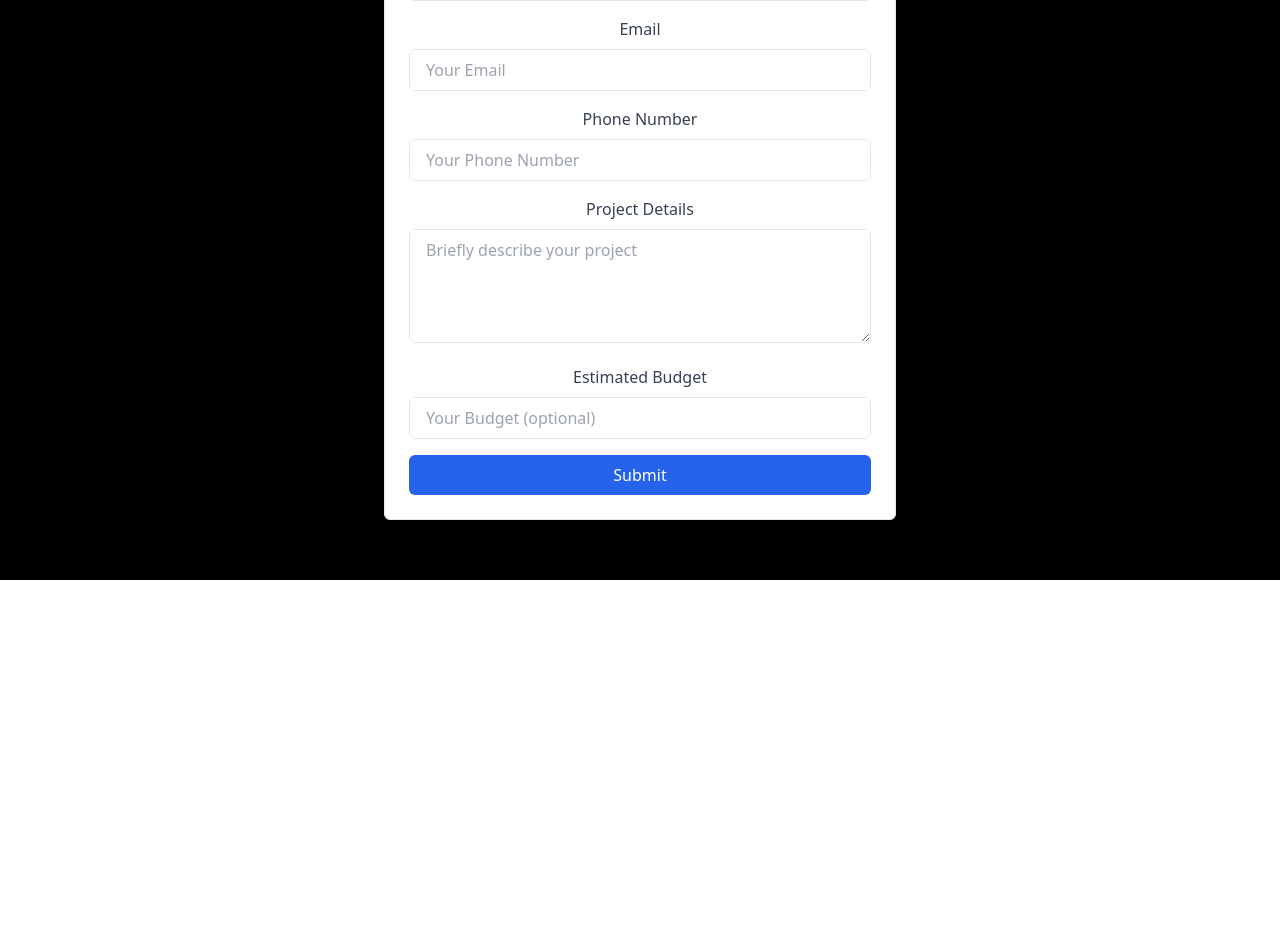
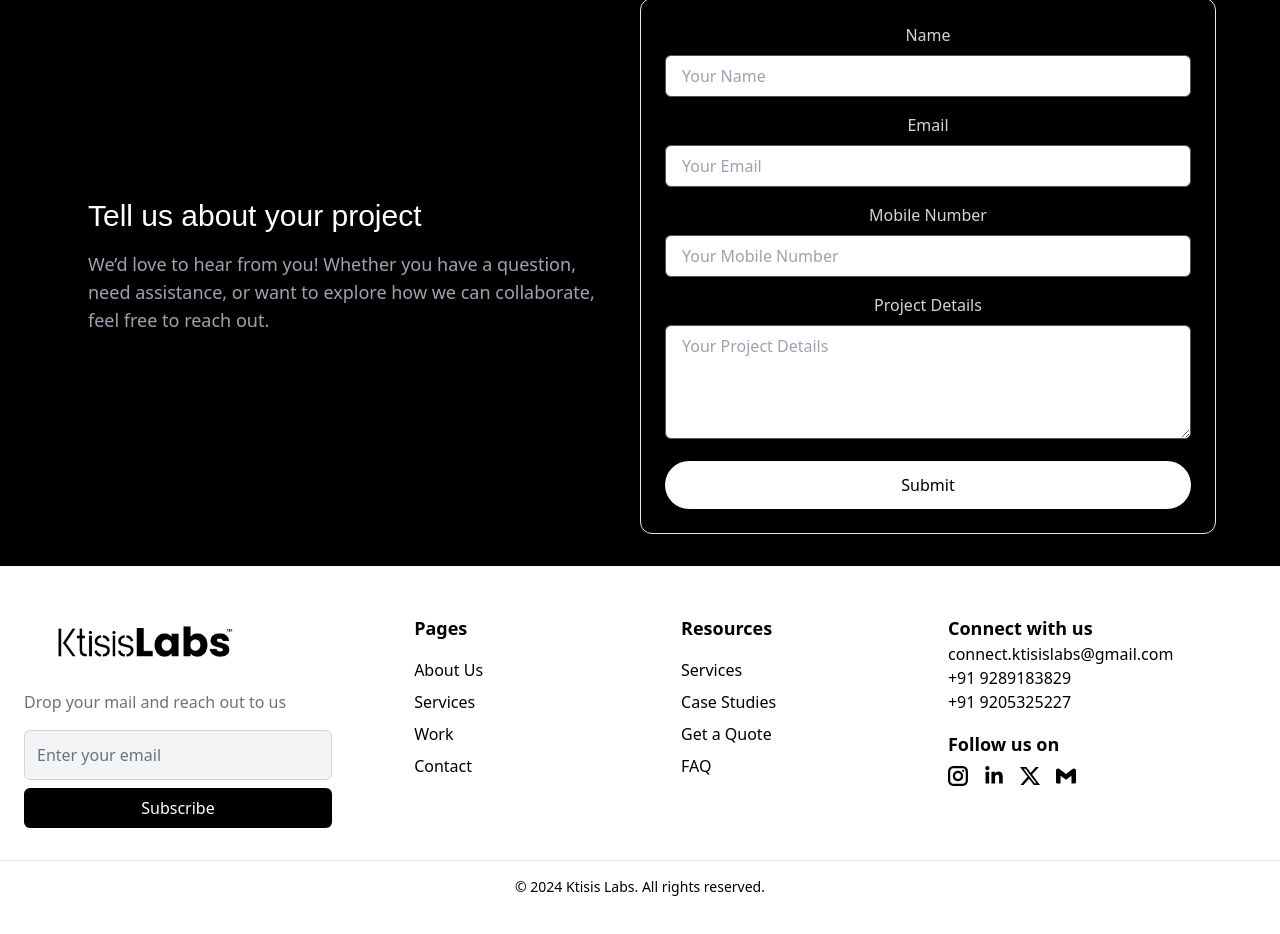
Before and after one commit to ktisislabs/OfficialSite, a React (Create React App) app: page /Contact in a window 1280 px wide. Shown: the part 220-1154 px from the top of the page. Before the commit the page ends 800 px from the top, so only its background shows below. Built offline with nearby package versions, Linux system fonts and the light colour scheme.

Commit message:
updated code

```diff
--- a/src/Pages/About.jsx
+++ b/src/Pages/About.jsx
@@ -2,7 +2,7 @@ import React from 'react';
 import VideoBack from '../Assets/Background.mp4';
 import Navbar from '../components/Navbar';
 import '../Styles/About.css'
-
+import Footer from '../components/Footer'
 
 
 function About() {
@@ -31,7 +31,9 @@ function About() {
           Connect : connect.ktisislabs@gmail.com
           </p>
         </div>
+
       </div>
+      <Footer/>
     </>
   );
 }
--- a/src/Pages/Contact.jsx
+++ b/src/Pages/Contact.jsx
@@ -1,124 +1,91 @@
 import React from "react";
 import Navbar from '../components/Navbar';
-import { GrInstagram } from "react-icons/gr";
-import { FaLinkedinIn } from "react-icons/fa";
-import { BsTwitterX } from "react-icons/bs";
-import { SiGmail } from "react-icons/si";
-import { IoCall } from "react-icons/io5";
+import Footer from "../components/Footer";
+
 
 export default function Contact() {
   return (
     <>
-      <div className='relative w-full h-screen bg-black overflow-y-auto'>
+      <div className="relative w-full min-h-screen bg-black overflow-y-auto">
         {/* Navbar component */}
         <Navbar />
 
         {/* Contact Section */}
-        <div className="absolute z-20 flex flex-col justify-center items-center text-center w-full h-auto px-4">
-          {/* Text hover effect */}
-
+        <div className="Contact-Section flex flex-col justify-center items-center text-center w-full h-auto px-4 py-8">
+          <p className="text-white font-poppins text-5xl font-medium mb-16">Get Your Quote</p>
 
           {/* Form Section */}
-          <form
-            className="border w-full max-w-lg bg-white shadow-lg p-6 rounded-md mt-1"
-            onSubmit={(e) => {
-              e.preventDefault();
-              alert('Form submitted!'); // Replace with API call for form submission
-            }}
-          >
-            <h2 className="text-xl font-semibold mb-4">Request a Quote</h2>
+          <div className="Form-Section flex flex-wrap items-center justify-center w-full max-w-6xl">
+            {/* Left Text Section */}
+            <div className="Form-Text flex flex-col items-start justify-center w-full lg:w-1/2 px-6 mb-8 lg:mb-0">
+              <p className="text-white font-poppins text-3xl font-medium mb-4">Tell us about your project</p>
+              <p className="text-lg text-gray-400 text-left">
+                We’d love to hear from you! Whether you have a question, need assistance,
+                or want to explore how we can collaborate, feel free to reach out.
+              </p>
+            </div>
 
-            {/* Name Field */}
+            {/* Right Form Section */}
+            <form className="w-full lg:w-1/2 bg-black border border-gray-200 rounded-xl p-6">
               <div className="mb-4">
-              <label htmlFor="name" className="block text-gray-700 font-medium mb-2">Name</label>
+                <label htmlFor="name" className="block text-gray-300 font-medium mb-2">Name</label>
                 <input
                   type="text"
                   id="name"
                   name="name"
                   required
-                className="w-full px-4 py-2 border rounded-md focus:outline-none focus:ring-2 focus:ring-blue-500"
+                  className="w-full px-4 py-2 border border-gray-600 rounded-md bg-white text-gray-300 focus:outline-none focus:ring-2 focus:ring-blue-500"
                   placeholder="Your Name"
                 />
               </div>
-
-            {/* Email Field */}
               <div className="mb-4">
-              <label htmlFor="email" className="block text-gray-700 font-medium mb-2">Email</label>
+                <label htmlFor="email" className="block text-gray-300 font-medium mb-2">Email</label>
                 <input
                   type="email"
                   id="email"
                   name="email"
                   required
-                className="w-full px-4 py-2 border rounded-md focus:outline-none focus:ring-2 focus:ring-blue-500"
+                  className="w-full px-4 py-2 border border-gray-600 rounded-md bg-white text-gray-300 focus:outline-none focus:ring-2 focus:ring-blue-500"
                   placeholder="Your Email"
                 />
               </div>
-
-            {/* Phone Number Field */}
               <div className="mb-4">
-              <label htmlFor="phone" className="block text-gray-700 font-medium mb-2">Phone Number</label>
+                <label htmlFor="mobilenumber" className="block text-gray-300 font-medium mb-2">Mobile Number</label>
                 <input
-                type="tel"
-                id="phone"
-                name="phone"
-                className="w-full px-4 py-2 border rounded-md focus:outline-none focus:ring-2 focus:ring-blue-500"
-                placeholder="Your Phone Number"
+                  type="text"
+                  id="mobilenumber"
+                  name="mobilenumber"
+                  required
+                  className="w-full px-4 py-2 border border-gray-600 rounded-md bg-white text-gray-300 focus:outline-none focus:ring-2 focus:ring-blue-500"
+                  placeholder="Your Mobile Number"
+                />
+              </div>
+              <div className="mb-4">
+                <label htmlFor="project" className="block text-gray-300 font-medium mb-2">Project Details</label>
+                <textarea
+                  id="project"
+                  name="project"
+                  required
+                  rows="4"
+                  className="w-full px-4 py-2 border border-gray-600 rounded-md bg-white text-gray-300 focus:outline-none focus:ring-2 focus:ring-blue-500"
+                  placeholder="Your Project Details"
                 />
               </div>
 
-            {/* Project Details Field */}
-            <div className="mb-4">
-              <label htmlFor="details" className="block text-gray-700 font-medium mb-2">Project Details</label>
-              <textarea
-                id="details"
-                name="details"
-                rows="4"
-                required
-                className="w-full px-4 py-2 border rounded-md focus:outline-none focus:ring-2 focus:ring-blue-500"
-                placeholder="Briefly describe your project"
-              ></textarea>
-            </div>
-
-            {/* Budget Field */}
-            <div className="mb-4">
-              <label htmlFor="budget" className="block text-gray-700 font-medium mb-2">Estimated Budget</label>
-              <input
-                type="text"
-                id="budget"
-                name="budget"
-                className="w-full px-4 py-2 border rounded-md focus:outline-none focus:ring-2 focus:ring-blue-500"
-                placeholder="Your Budget (optional)"
-              />
-            </div>
-
-            {/* Submit Button */}
-            <button
-              type="submit"
-              className="w-full bg-blue-600 text-white py-2 rounded-md hover:bg-blue-700 transition"
-            >
+              <button className="w-full py-3 rounded-full bg-white text-black hover:bg-black hover:text-white hover:border hover:border-white">
                 Submit
               </button>
             </form>
+          </div>
 
-          {/* Social media icons */}
-          <div className="flex flex-wrap justify-center items-center gap-7 text-white mt-16">
-            <a href='https://www.instagram.com/ktisislabs/' target='blank_' className="flex flex-col items-center hover:text-yellow-500 transition-all">
-              <GrInstagram className='w-5 h-5 sm:w-8 sm:h-8' />Instagram
-            </a>
-            <a href='https://www.linkedin.com/company/ktisis-labs' target='blank_' className="flex flex-col items-center hover:text-blue-500 transition-all">
-              <FaLinkedinIn className='w-6 h-6 sm:w-8 sm:h-8' />Linkedin
-            </a>
-            <a href='https://x.com/KtisisL24135' target='blank_' className="flex flex-col items-center hover:text-gray-500 transition-all">
-              <BsTwitterX className='w-6 h-6 sm:w-8 sm:h-8' />X.com
-            </a>
-            <a href='mailto:connect.ktisislabs@gmail.com' target='_blank' className="flex flex-col items-center hover:text-red-500 transition-all">
-              <SiGmail className='w-6 h-6 sm:w-8 sm:h-8' />Gmail
-            </a>
-            <a href="tel:+919289183829" className="flex flex-col items-center hover:text-green-500 transition-all">
-              <IoCall className='w-6 h-6 sm:w-8 sm:h-8' />+91 9289183829
-            </a>
+
+
+
+
+
+
         </div>
-        </div>
+        <Footer/>
       </div>
     </>
   );
--- a/src/Pages/HomePage.jsx
+++ b/src/Pages/HomePage.jsx
@@ -9,7 +9,7 @@ import HomePageScene from "../components/HomepageScene";
 function HomePage() {
   return (
     <>
-      <div className="Homepage-Container w-full min-h-screen bg-black overflow-auto relative z-20">
+      <div className="Homepage-Container w-full min-h-screen bg-black overflow-y-auto overflow-x-hidden relative z-20">
         {/* Navbar */}
         <Navbar />
 
@@ -46,9 +46,9 @@ function HomePage() {
         </section>
 
         {/* Footer Section */}
-        <section className="relative px-4 sm:px-8 lg:px-16 z-20">
+
           <Footer />
-        </section>
+
       </div>
     </>
   );
--- a/src/Pages/Work.jsx
+++ b/src/Pages/Work.jsx
@@ -3,6 +3,7 @@ import Navbar from "../components/Navbar";
 import { WorkData } from "../Data/Work";
 import { CaseStudyData } from "../Data/casestudy"; // Import CaseStudyData
 import Casestudy from "../components/Casestudy";
+import Footer from '../components/Footer'
 
 function Work() {
   const [openCaseStudy, setOpenCaseStudy] = useState(null);
@@ -81,7 +82,9 @@ function Work() {
             ))}
           </div>
         </div>
+        <Footer/>
       </div>
+
     </>
   );
 }
--- a/src/components/Footer.jsx
+++ b/src/components/Footer.jsx
@@ -1,14 +1,18 @@
 import React, { useEffect } from "react";
 import { useForm } from '@formspree/react';
 import toast, { Toaster } from 'react-hot-toast';
+import Mainlogo from '../Assets/newLogo.png';
+import { GrInstagram } from "react-icons/gr";
+import { FaLinkedinIn } from "react-icons/fa";
+import { BsTwitterX } from "react-icons/bs";
+import { SiGmail } from "react-icons/si";
 
 function Footer() {
   const [state, handleSubmit] = useForm("xjkvavqa");
 
   useEffect(() => {
-    console.log('Form succeeded state:', state.succeeded);
     if (state.succeeded) {
-      toast.success('Thankyou for reaching out to us !', {
+      toast.success('Thank you for reaching out to us!', {
         duration: 4000,
         position: 'top-center',
       });
@@ -18,29 +22,78 @@ function Footer() {
   return (
     <>
       <Toaster />
-      <form onSubmit={handleSubmit}>
-        <div className="w-full h-auto bg-black flex justify-center items-center mt-24 flex-col py-10 px-4">
-          <h1 className="text-3xl sm:text-4xl lg:text-6xl font-poppins text-white text-center">
-            Welcome to KtisisLabs
-          </h1>
-          <p className="text-sm sm:text-base lg:text-xl text-gray-500 mt-4 text-center">
-           Drop your mail and we will reach out to you
-          </p>
+      <footer className="Footer-Section w-screen overflow-hidden bg-white text-black py-12">
+        <div className="max-w-7xl mx-auto px-6 flex flex-wrap gap-12 justify-between">
+          {/* Logo and Email Section */}
+          <div className="Footer-1 flex flex-col gap-4 w-full sm:w-[45%] lg:w-[25%]">
+            <img src={Mainlogo} alt="Logo" className="w-60 mx-auto sm:mx-0" />
+            <p className="text-gray-500">Drop your mail and reach out to us</p>
+            <div className="relative">
+              <form onSubmit={handleSubmit} className="flex flex-col gap-2">
                 <input
                   type="email"
-            className="w-full sm:w-[60vw] md:w-[40vw] lg:w-[30vw] border mt-7 p-3 rounded-xl bg-transparent text-white placeholder-gray-500 outline-none"
-            placeholder="Enter Your Email"
                   name="email"
+                  placeholder="Enter your email"
                   required
+                  className="w-full p-3 rounded-md border border-gray-300 bg-gray-100 text-black placeholder-gray-500 outline-none focus:ring-2 focus:ring-blue-500"
                 />
                 <button
                   type="submit"
-            className="text-black bg-white mt-5 border px-6 py-3 sm:px-8 sm:py-4 lg:w-60 rounded-full font-poppins hover:text-white hover:bg-black transition duration-300"
+                  className="w-full bg-black text-white py-2 rounded-md hover:bg-gray-800 focus:ring-2 focus:ring-blue-500"
                 >
                   Subscribe
                 </button>
+              </form>
             </div>
-      </form>
+          </div>
+
+          {/* Pages Section */}
+          <div className="flex flex-col gap-4 w-full sm:w-[45%] lg:w-[15%]">
+            <h3 className="text-lg font-semibold">Pages</h3>
+            <ul className="space-y-2">
+              <li className="hover:underline cursor-pointer">About Us</li>
+              <li className="hover:underline cursor-pointer">Services</li>
+              <li className="hover:underline cursor-pointer">Work</li>
+              <li className="hover:underline cursor-pointer">Contact</li>
+            </ul>
+          </div>
+
+          {/* Resources Section */}
+          <div className="flex flex-col gap-4 w-full sm:w-[45%] lg:w-[15%]">
+            <h3 className="text-lg font-semibold">Resources</h3>
+            <ul className="space-y-2">
+              <li className="hover:underline cursor-pointer">Services</li>
+              <li className="hover:underline cursor-pointer">Case Studies</li>
+              <li className="hover:underline cursor-pointer">Get a Quote</li>
+              <li className="hover:underline cursor-pointer">FAQ</li>
+            </ul>
+          </div>
+
+          {/* Address Section */}
+          <div className="flex flex-col gap-4 w-full sm:w-[45%] lg:w-[25%]">
+            <div>
+              <h3 className="text-lg font-semibold">Connect with us</h3>
+              <p>connect.ktisislabs@gmail.com</p>
+              <p>+91 9289183829</p>
+              <p>+91 9205325227</p>
+            </div>
+            <div>
+              <h3 className="text-lg font-semibold">Follow us on</h3>
+              <div className="flex gap-4 mt-2">
+                <GrInstagram className="text-xl cursor-pointer hover:text-gray-600" />
+                <FaLinkedinIn className="text-xl cursor-pointer hover:text-gray-600" />
+                <BsTwitterX className="text-xl cursor-pointer hover:text-gray-600" />
+                <SiGmail className="text-xl cursor-pointer hover:text-gray-600" />
+              </div>
+            </div>
+          </div>
+        </div>
+
+        {/* Footer Bottom */}
+        <div className="border-t border-gray-200 mt-8 pt-4 text-center text-sm">
+          <p>© 2024 Ktisis Labs. All rights reserved.</p>
+        </div>
+      </footer>
     </>
   );
 }
--- a/src/components/Navbar.jsx
+++ b/src/components/Navbar.jsx
@@ -31,7 +31,7 @@ function Navbar() {
           <Link to='/About'>    <li className="Menu-Item">About</li> </Link>
           <Link to='/Services'> <li className="Menu-Item">Services</li> </Link>
            <Link to='/Work'> <li className="Menu-Item">Work</li></Link>
-         <Link to='/Contact'>   <li className="Menu-Item">Contact</li></Link>
+         <Link to='/Contact'>   <li className="Menu-Item">Get a Quote</li></Link>
           </ul>
 
           <div className="Icons-drawer flex flex-wrap justify-center items-center gap-5 text-white mt-36 mr-16">
@@ -66,7 +66,7 @@ function Navbar() {
         <Link to='/About'>  <li className="hover:text-gray-400 font-medium cursor-pointer">About.</li></Link>
        <Link to='/Services'> <li className="hover:text-gray-400 font-medium cursor-pointer">Services.</li></Link>
         <Link to='/Work'><li className="hover:text-gray-400 font-medium cursor-pointer">Work.</li></Link>
-       <Link to='/Contact'> <li className="hover:text-gray-400 font-medium cursor-pointer">Contact.</li></Link>
+       <Link to='/Contact'> <li className="hover:text-gray-400 font-medium cursor-pointer">Get a Quote.</li></Link>
         </ul>
         <div className="Hamburger-div">
           <TiThMenu className="text-white text-3xl cursor-pointer" onClick={handleMenuToggle} />
```
Also changed, not shown: src/Pages/Services.jsx (+8 -1 lines), src/Assets/newLogo.png (added). Lines whose indentation alone changed are shown as unchanged.
